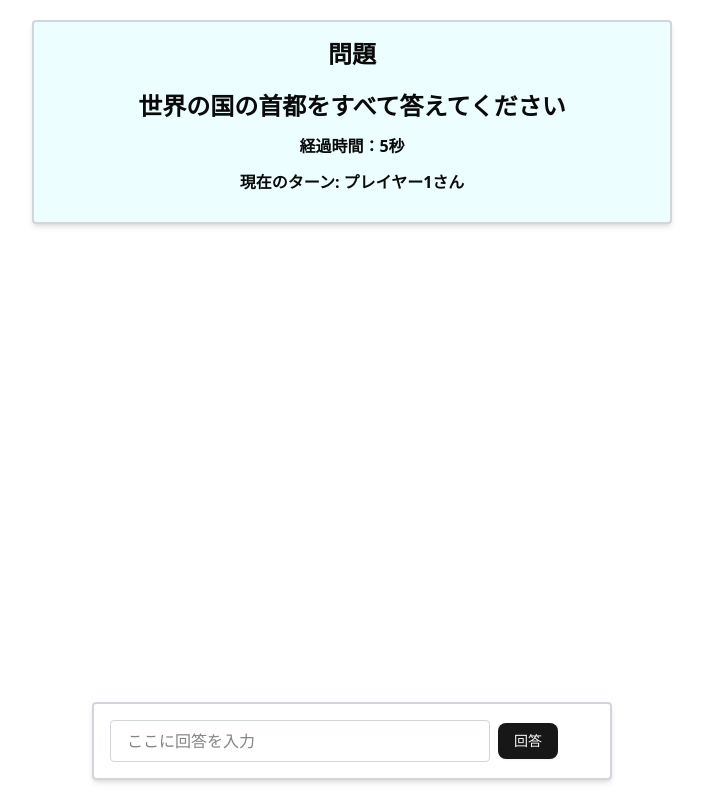
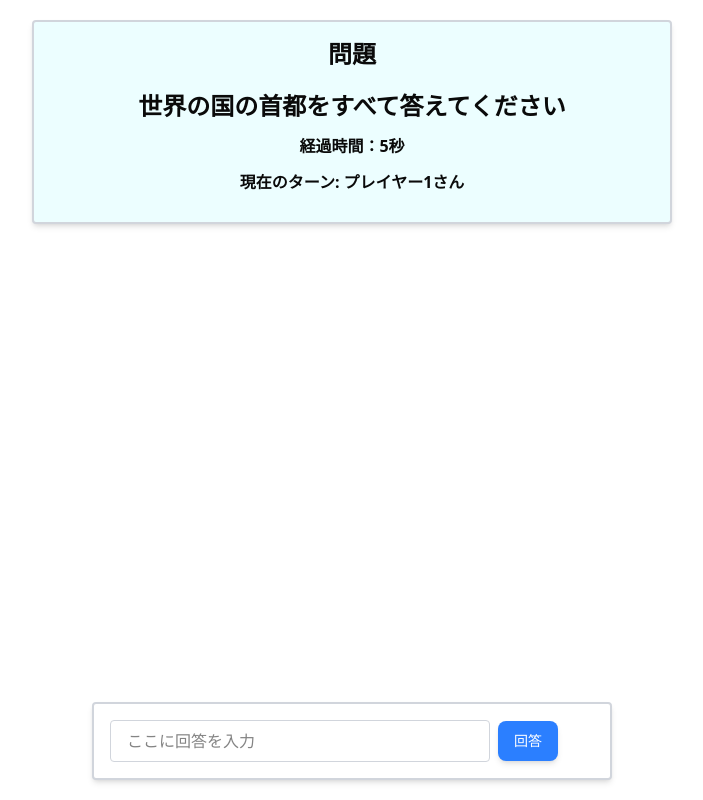
Before and after one commit to KinuGra/speed-turn-battle, a Next.js app: page /Game in a window 1280 px wide. Shown: the whole page, without its empty margins (288-991 px from the left). Built offline with nearby package versions, Linux system fonts and the light colour scheme.

Commit message:
モーダルでターン交代を通知, ボタンデザイン調整

```diff
--- a/src/components/GameScreen.tsx
+++ b/src/components/GameScreen.tsx
@@ -2,6 +2,12 @@
 import { useEffect, useState } from "react"
 import { question } from "../data/questions"
 import { Button } from "./shared/ui/button"
+import {
+	Dialog,
+	DialogContent,
+	DialogHeader,
+	DialogTitle,
+} from "./shared/ui/dialog"
 
 interface GameScreenProps {
 	player1: string
@@ -14,6 +20,7 @@ const GameScreen = ({ player1, player2 }: GameScreenProps) => {
 	const [usedAnswers, setUsedAnswers] = useState<string[]>([])
 	const [currentPlayer, setCurrentPlayer] = useState(0)
 	const [notification, setNotification] = useState("")
+	const [isModalOpen, setIsModalOpen] = useState(false)
 	const players = [player1, player2]
 
 	const handleClick = () => {
@@ -30,8 +37,9 @@ const GameScreen = ({ player1, player2 }: GameScreenProps) => {
 		)
 		if (isCorrect) {
 			setUsedAnswers((prev) => [...prev, normalizedAnswer])
-			setNotification(`${players[(currentPlayer + 1) % 2]}さんのターンです。`)
 			setCurrentPlayer((prev) => (prev + 1) % 2)
+			setNotification("")
+			setIsModalOpen(true)
 		} else {
 			setNotification("不正解です。再度回答を入力してください。")
 		}
@@ -50,6 +58,18 @@ const GameScreen = ({ player1, player2 }: GameScreenProps) => {
 
 	return (
 		<div className="h-screen flex flex-col justify-between">
+			{/* モーダル */}
+			<Dialog open={isModalOpen} onOpenChange={setIsModalOpen}>
+				<DialogContent>
+					<DialogHeader>
+						<DialogTitle>{players[currentPlayer]}さんのターンです</DialogTitle>
+					</DialogHeader>
+					<div className="flex justify-center mt-4">
+						<Button onClick={() => setIsModalOpen(false)}>OK</Button>
+					</div>
+				</DialogContent>
+			</Dialog>
+
 			<div className="border-2 border-gray-300 rounded p-4 bg-cyan-50 shadow-md w-1/2 mx-auto mt-5">
 				<div className="flex flex-col justify-center items-center">
 					<h1 className="text-center font-bold text-2xl">問題</h1>
--- a/src/components/shared/ui/button.tsx
+++ b/src/components/shared/ui/button.tsx
@@ -5,27 +5,21 @@ import type * as React from "react"
 import { cn } from "@/lib/utils"
 
 const buttonVariants = cva(
-	"inline-flex items-center justify-center gap-2 whitespace-nowrap rounded-md text-sm font-medium transition-all disabled:pointer-events-none disabled:opacity-50 [&_svg]:pointer-events-none [&_svg:not([class*='size-'])]:size-4 shrink-0 [&_svg]:shrink-0 outline-none focus-visible:border-ring focus-visible:ring-ring/50 focus-visible:ring-[3px] aria-invalid:ring-destructive/20 dark:aria-invalid:ring-destructive/40 aria-invalid:border-destructive",
+	"inline-flex items-center justify-center gap-2 whitespace-nowrap rounded-md text-sm font-medium transition-all disabled:pointer-events-none disabled:opacity-50 [&_svg]:pointer-events-none [&_svg:not([class*='size-'])]:size-4 shrink-0 [&_svg]:shrink-0 outline-none focus-visible:ring-2 focus-visible:ring-blue-300",
 	{
 		variants: {
 			variant: {
 				default:
-					"bg-primary text-primary-foreground shadow-xs hover:bg-primary/90",
-				destructive:
-					"bg-destructive text-white shadow-xs hover:bg-destructive/90 focus-visible:ring-destructive/20 dark:focus-visible:ring-destructive/40 dark:bg-destructive/60",
-				outline:
-					"border bg-background shadow-xs hover:bg-accent hover:text-accent-foreground dark:bg-input/30 dark:border-input dark:hover:bg-input/50",
+					"bg-blue-500 text-white shadow-md hover:bg-blue-600 active:bg-blue-700",
 				secondary:
-					"bg-secondary text-secondary-foreground shadow-xs hover:bg-secondary/80",
-				ghost:
-					"hover:bg-accent hover:text-accent-foreground dark:hover:bg-accent/50",
-				link: "text-primary underline-offset-4 hover:underline",
+					"bg-blue-100 text-blue-700 shadow-md hover:bg-blue-200 active:bg-blue-300",
+				ghost: "text-blue-500 hover:bg-blue-50 active:bg-blue-100",
+				link: "text-blue-500 underline-offset-4 hover:underline",
 			},
 			size: {
-				default: "h-9 px-4 py-2 has-[>svg]:px-3",
-				sm: "h-8 rounded-md gap-1.5 px-3 has-[>svg]:px-2.5",
-				lg: "h-10 rounded-md px-6 has-[>svg]:px-4",
-				icon: "size-9",
+				default: "h-10 px-4 py-2",
+				sm: "h-8 px-3 py-1.5 text-sm",
+				lg: "h-12 px-6 py-3 text-lg",
 			},
 		},
 		defaultVariants: {
--- a/src/components/shared/ui/dialog.tsx
+++ b/src/components/shared/ui/dialog.tsx
@@ -38,7 +38,7 @@ function DialogOverlay({
 		<DialogPrimitive.Overlay
 			data-slot="dialog-overlay"
 			className={cn(
-				"data-[state=open]:animate-in data-[state=closed]:animate-out data-[state=closed]:fade-out-0 data-[state=open]:fade-in-0 fixed inset-0 z-50 bg-black/50",
+				"data-[state=open]:animate-in data-[state=closed]:animate-out data-[state=closed]:fade-out-0 data-[state=open]:fade-in-0 fixed inset-0 z-50", // 背景色を削除
 				className,
 			)}
 			{...props}
```
